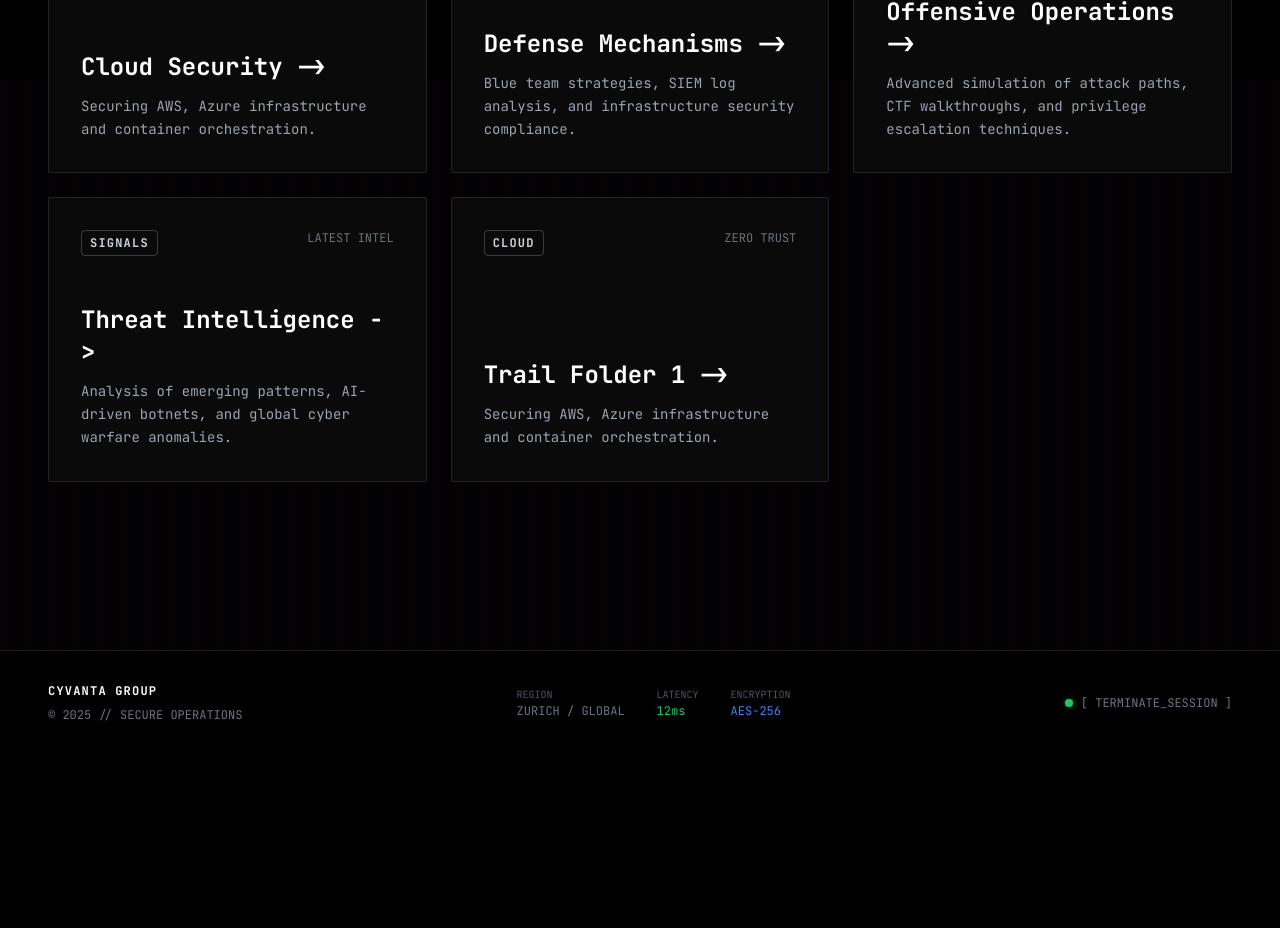
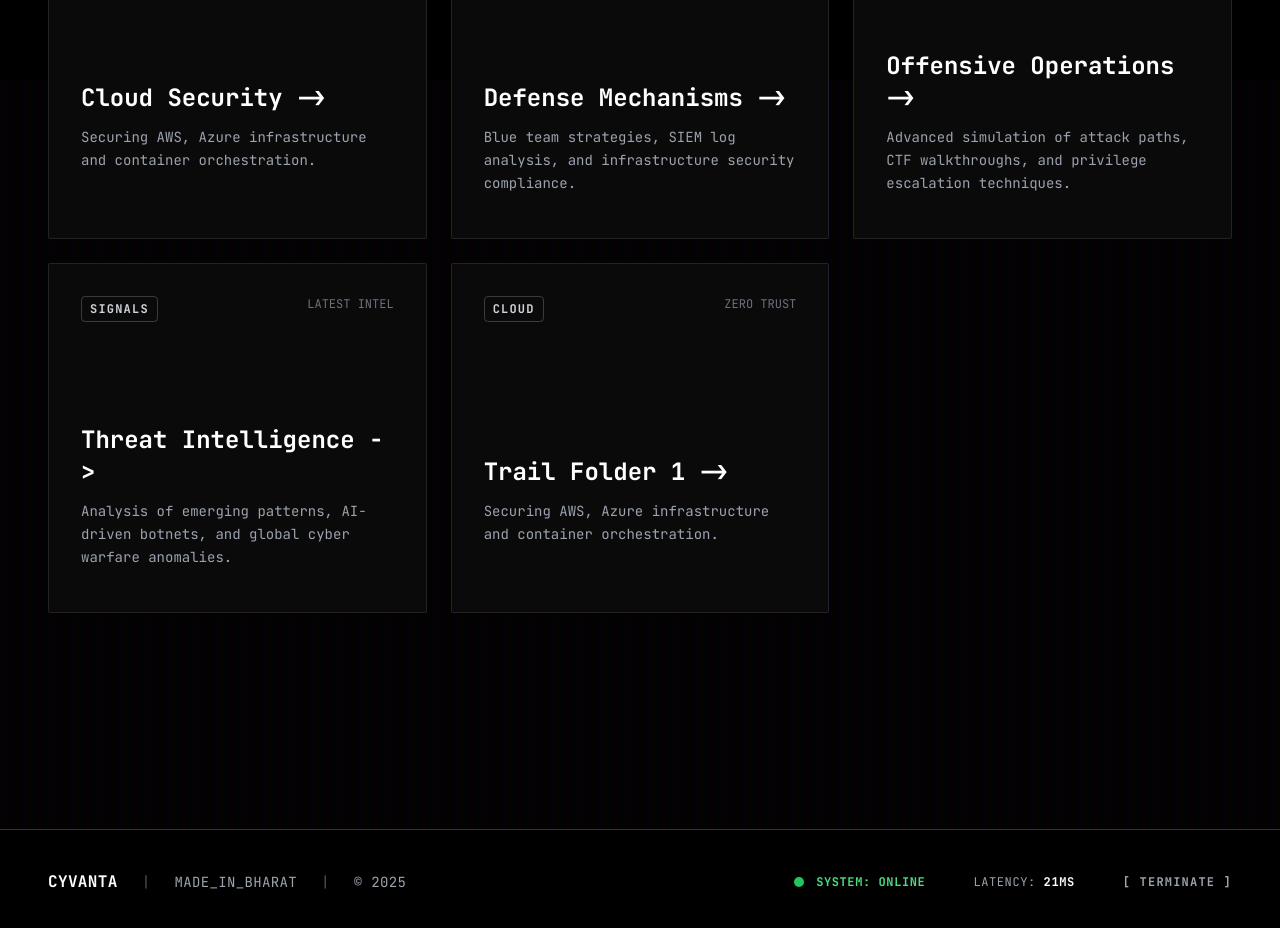
Before and after one commit to AnunayGoyal/cyvanta-blog, a Next.js app: page / in a window 1280 px wide. Shown: the part 720-1648 px from the top of the page. Before the commit the page ends 1475 px from the top, so only its background shows below. Built offline with nearby package versions, Linux system fonts and the light colour scheme.

Commit message:
blog card updates

```diff
--- a/app/page.tsx
+++ b/app/page.tsx
@@ -1,8 +1,7 @@
 import Link from "next/link";
 import HeroTitle from "@/components/HeroTitle";
-import { getCategories } from "@/lib/mdx"; // Import the new function
+import { getCategories } from "@/lib/mdx";
 
-// Helper to map color names to Tailwind classes dynamically
 const getColorClasses = (color: string) => {
   const colors: Record<string, any> = {
     emerald: {
@@ -26,14 +25,14 @@ const getColorClasses = (color: string) => {
       tagText: "group-hover:text-cyan-500",
       gradient: "from-cyan-500/10",
     },
-    purple: { // Example of a new color you might use later
+    purple: {
       border: "hover:border-purple-500/50",
       text: "group-hover:text-purple-500",
       tagBorder: "group-hover:border-purple-500",
       tagText: "group-hover:text-purple-500",
       gradient: "from-purple-500/10",
     },
-    gray: { // Default fallback
+    gray: {
       border: "hover:border-gray-500/50",
       text: "group-hover:text-gray-500",
       tagBorder: "group-hover:border-gray-500",
@@ -46,7 +45,6 @@ const getColorClasses = (color: string) => {
 };
 
 export default function Home() {
-  // 1. Fetch categories dynamically from folders
   const categories = getCategories();
 
   return (
@@ -73,8 +71,8 @@ export default function Home() {
         <div className="absolute inset-0 bg-primary/10 blur-[80px] md:blur-[120px] rounded-full z-[-1] pointer-events-none"></div>
       </div>
 
-      {/* --- Dynamic Content Grid --- */}
-      <div className="grid grid-cols-1 md:grid-cols-3 gap-4 md:gap-6 w-full pb-10 items-stretch">
+      {/* --- Content Grid --- */}
+      <div className="grid grid-cols-1 md:grid-cols-3 gap-6 w-full pb-10">
 
         {categories.map((cat) => {
           const theme = getColorClasses(cat.color);
@@ -83,24 +81,36 @@ export default function Home() {
             <Link
               key={cat.slug}
               href={`/blog/category/${cat.slug}`}
-              className={`group relative border border-white/10 bg-[#0a0a0a] p-8 rounded-sm ${theme.border} transition-all duration-300 flex flex-col h-full min-h-[280px] overflow-hidden`}
+              // 1. FIXED HEIGHT: Forces all cards to be 350px tall
+              className={`group relative border border-white/10 bg-[#0a0a0a] p-8 rounded-sm ${theme.border} transition-all duration-300 flex flex-col h-[350px] overflow-hidden`}
             >
               <div className={`absolute inset-0 bg-gradient-to-br ${theme.gradient} to-transparent opacity-0 group-hover:opacity-100 transition-opacity duration-500 pointer-events-none`}></div>
 
-              <div className="relative z-10 flex justify-between items-start mb-auto">
+              {/* 2. TOP SECTION: Fixed height container (48px) to align top tags */}
+              <div className="relative z-10 flex justify-between items-start h-12 shrink-0">
                 <span className={`text-xs font-bold border border-white/20 px-2 py-1 rounded text-gray-300 ${theme.tagBorder} ${theme.tagText} transition-colors tracking-widest`}>
                   {cat.tag}
                 </span>
                 <span className="text-xs text-gray-500 uppercase">{cat.subtitle}</span>
               </div>
 
-              <div className="relative z-10 mt-12">
-                <h2 className={`text-2xl font-bold mb-3 ${theme.text} transition-colors`}>
-                  {cat.title} -&gt;
-                </h2>
-                <p className="text-gray-400 text-sm leading-relaxed">
-                  {cat.description}
-                </p>
+              {/* 3. CONTENT SECTION: Pushed to bottom with mt-auto */}
+              <div className="relative z-10 mt-auto">
+
+                {/* 4. HEADING WRAPPER: Fixed height (4rem/64px) ensures titles line up */}
+                <div className="h-16 flex items-end mb-3">
+                  <h2 className={`text-2xl font-bold ${theme.text} transition-colors line-clamp-2`}>
+                    {cat.title} -&gt;
+                  </h2>
+                </div>
+
+                {/* 5. DESCRIPTION WRAPPER: Fixed height (5rem/80px) ensures bottom border aligns */}
+                <div className="h-20">
+                  <p className="text-gray-400 text-sm leading-relaxed line-clamp-3">
+                    {cat.description}
+                  </p>
+                </div>
+
               </div>
             </Link>
           );
--- a/components/Footer.tsx
+++ b/components/Footer.tsx
@@ -1,57 +1,89 @@
 "use client";
 
-import { useState } from "react";
+import Link from "next/link";
+import { useState, useEffect } from "react";
 
 export default function Footer() {
   const [shutdown, setShutdown] = useState(false);
+  const [latency, setLatency] = useState(12);
 
+  // Fake Latency Fluctuation
+  useEffect(() => {
+    const interval = setInterval(() => {
+      setLatency(Math.floor(Math.random() * (25 - 10 + 1) + 10));
+    }, 2000);
+    return () => clearInterval(interval);
+  }, []);
+
+  // Shutdown Handler
   const handleShutdown = () => {
     setShutdown(true);
-    // You could add a redirect here later if you want
   };
 
+  // The Shutdown Overlay
   if (shutdown) {
     return (
-      <div className="fixed inset-0 bg-black z-[100] flex items-center justify-center">
-        <span className="text-primary font-mono animate-pulse">SYSTEM HALTED. IT IS NOW SAFE TO TURN OFF YOUR TERMINAL.</span>
+      <div className="fixed inset-0 bg-black z-[100] flex flex-col items-center justify-center space-y-6">
+        <span className="text-red-500 font-mono text-3xl tracking-widest animate-pulse font-bold">SYSTEM HALTED</span>
+        <div className="text-gray-500 font-mono text-sm">
+            Please reboot terminal to resume operations.
+        </div>
+        <button
+          onClick={() => setShutdown(false)}
+          className="text-white text-sm font-mono hover:bg-white/10 border border-white/20 px-6 py-2 rounded transition-all"
+        >
+          [ REBOOT_KERNEL ]
+        </button>
       </div>
     );
   }
 
   return (
-    <footer className="w-full border-t border-white/10 bg-black text-gray-500 font-mono text-xs py-8 mt-20">
+    // UPDATED: Increased padding (py-10) and brighter text (text-gray-400)
+    <footer className="w-full border-t border-white/20 bg-black py-10 mt-32 text-sm font-mono text-gray-400">
       <div className="max-w-[1600px] mx-auto px-6 md:px-12 flex flex-col md:flex-row justify-between items-center gap-6">
 
-        {/* Left: Copyright */}
-        <div className="flex flex-col items-center md:items-start gap-2">
-          <span className="text-white font-bold tracking-widest">CYVANTA GROUP</span>
-          <span>© 2025 // SECURE OPERATIONS</span>
+        {/* Left Side: Identity */}
+        <div className="flex items-center gap-6 tracking-wide">
+          <span className="text-white font-bold text-base">CYVANTA</span>
+          <span className="text-gray-600">|</span>
+
+          <span className="group relative cursor-default">
+            <span className="group-hover:text-orange-500 transition-colors">MADE_IN_BHARAT</span>
+            {/* Subtle Tricolor Underline on Hover */}
+            <span className="absolute -bottom-1 left-0 w-0 h-[2px] bg-gradient-to-r from-orange-500 via-white to-green-500 group-hover:w-full transition-all duration-500"></span>
+          </span>
+
+          <span className="hidden md:inline text-gray-600">|</span>
+          <span className="hidden md:inline hover:text-white transition-colors">© 2025</span>
         </div>
 
-        {/* Center: System Details */}
-        <div className="hidden md:flex gap-8">
-          <div className="flex flex-col">
-            <span className="text-[10px] uppercase text-gray-600">Region</span>
-            <span>ZURICH / GLOBAL</span>
+        {/* Right Side: System Stats & Controls */}
+        <div className="flex items-center gap-8 md:gap-12">
+
+          {/* Status Indicator */}
+          <div className="flex items-center gap-3">
+            <span className="relative flex h-2.5 w-2.5">
+              <span className="animate-ping absolute inline-flex h-full w-full rounded-full bg-green-500 opacity-75"></span>
+              <span className="relative inline-flex rounded-full h-2.5 w-2.5 bg-green-500"></span>
+            </span>
+            <span className="text-green-400 font-bold tracking-wider text-xs">SYSTEM: ONLINE</span>
           </div>
-          <div className="flex flex-col">
-            <span className="text-[10px] uppercase text-gray-600">Latency</span>
-            <span className="text-green-500">12ms</span>
+
+          {/* Fake Latency */}
+          <div className="hidden md:block text-xs uppercase tracking-wider">
+            LATENCY: <span className="text-white font-bold">{latency}ms</span>
           </div>
-          <div className="flex flex-col">
-            <span className="text-[10px] uppercase text-gray-600">Encryption</span>
-            <span className="text-blue-500">AES-256</span>
-          </div>
+
+          {/* Terminate Button */}
+          <button
+            onClick={handleShutdown}
+            className="group flex items-center gap-2 hover:text-red-500 transition-colors uppercase tracking-widest text-xs font-bold"
+          >
+            [ TERMINATE ]
+          </button>
+
         </div>
-
-        {/* Right: Shutdown Button */}
-        <button
-          onClick={handleShutdown}
-          className="group flex items-center gap-2 hover:text-red-500 transition-colors"
-        >
-          <div className="w-2 h-2 bg-green-500 rounded-full group-hover:bg-red-500 transition-colors shadow-[0_0_5px_rgba(34,197,94,0.5)] group-hover:shadow-[0_0_8px_rgba(239,68,68,0.8)]"></div>
-          [ TERMINATE_SESSION ]
-        </button>
 
       </div>
     </footer>
```
